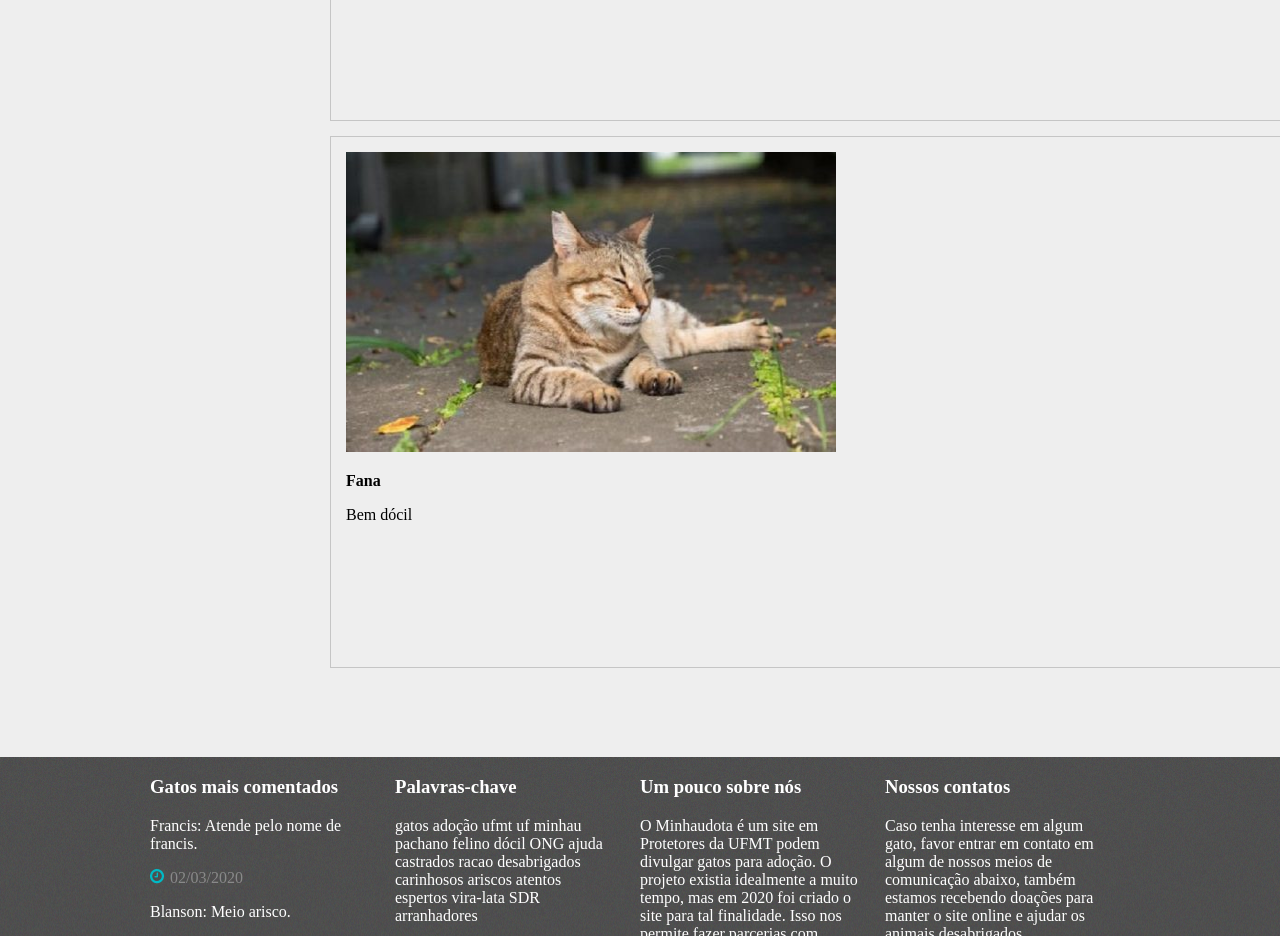
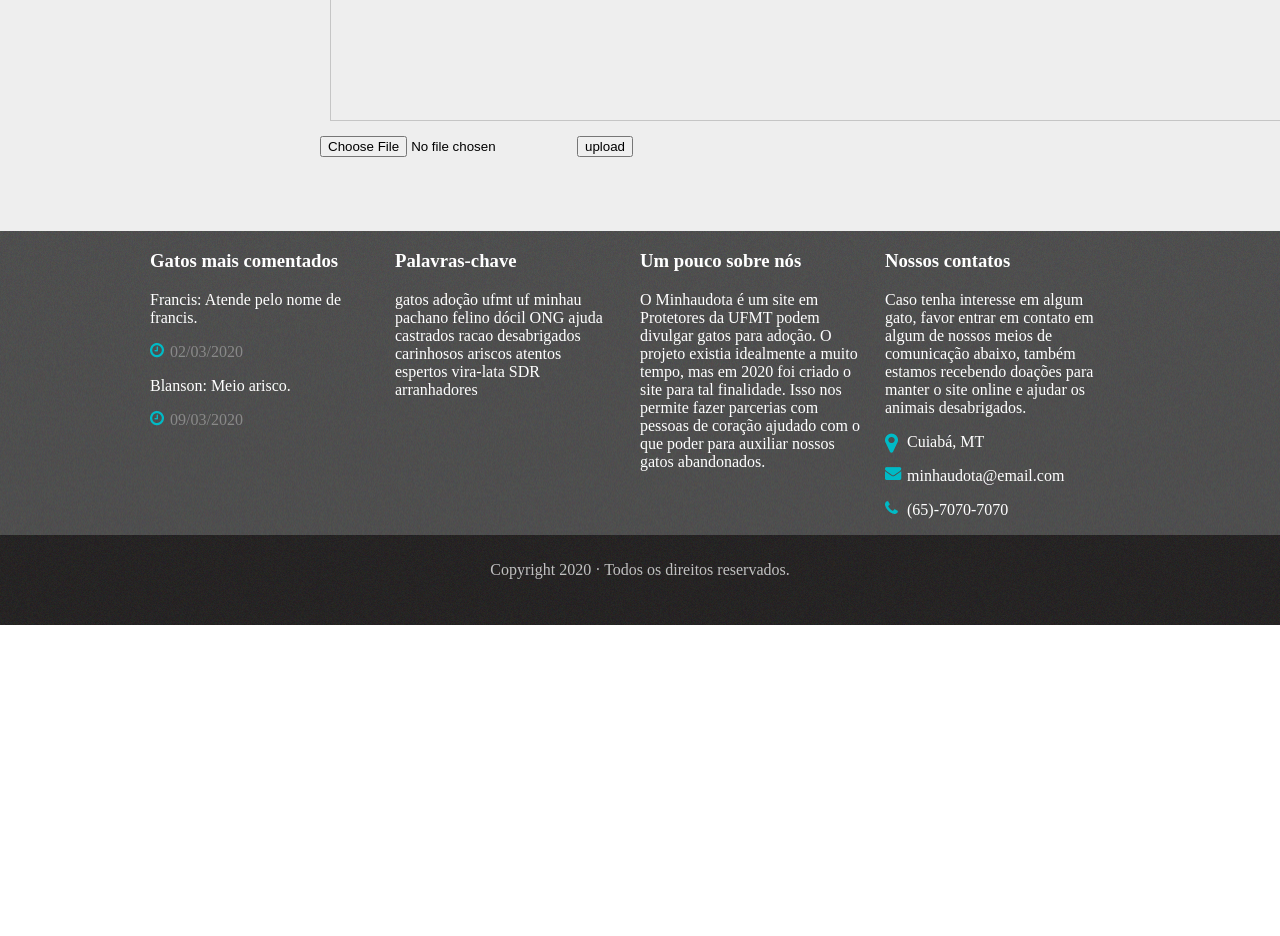
Before and after one commit to MauricioSuporte/Minhaudota, a website: page public/inicio.html in a window 1280 px wide. Shown: the part 3460-4396 px from the top of the page. After the commit the page ends 4085 px from the top, so only its background shows below. Drawn offline with Linux system fonts and the light colour scheme.

Commit message:
Adiciona upload de arquivos

```diff
--- a/public/inicio.html
+++ b/public/inicio.html
@@ -93,12 +93,10 @@
 				</p>
 			</div>
 
-			<div class="col-3 bloco-texto bloco-imagem">
-				<img src="http://localhost:8000/img/gato5.png">
-				<p><b>Fana</b></p>
-				<p>Bem dócil
-				</p>
-			</div>
+			<form method="post" enctype="multipart/form-data" action="/upload">
+				<input type="file" name="file">
+				<input type="submit" value="upload">
+			</form>
 		</div>
 	</div>
 	<footer>
```
